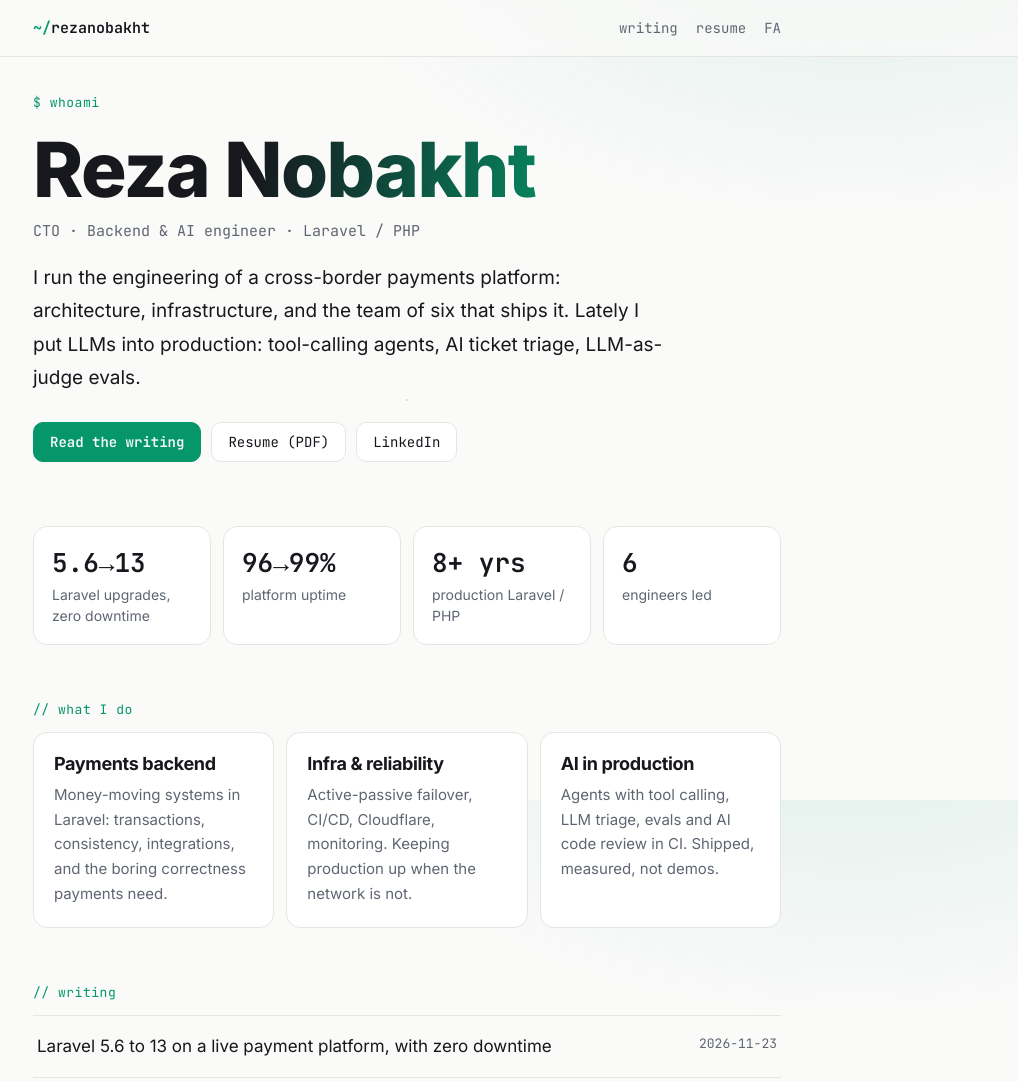
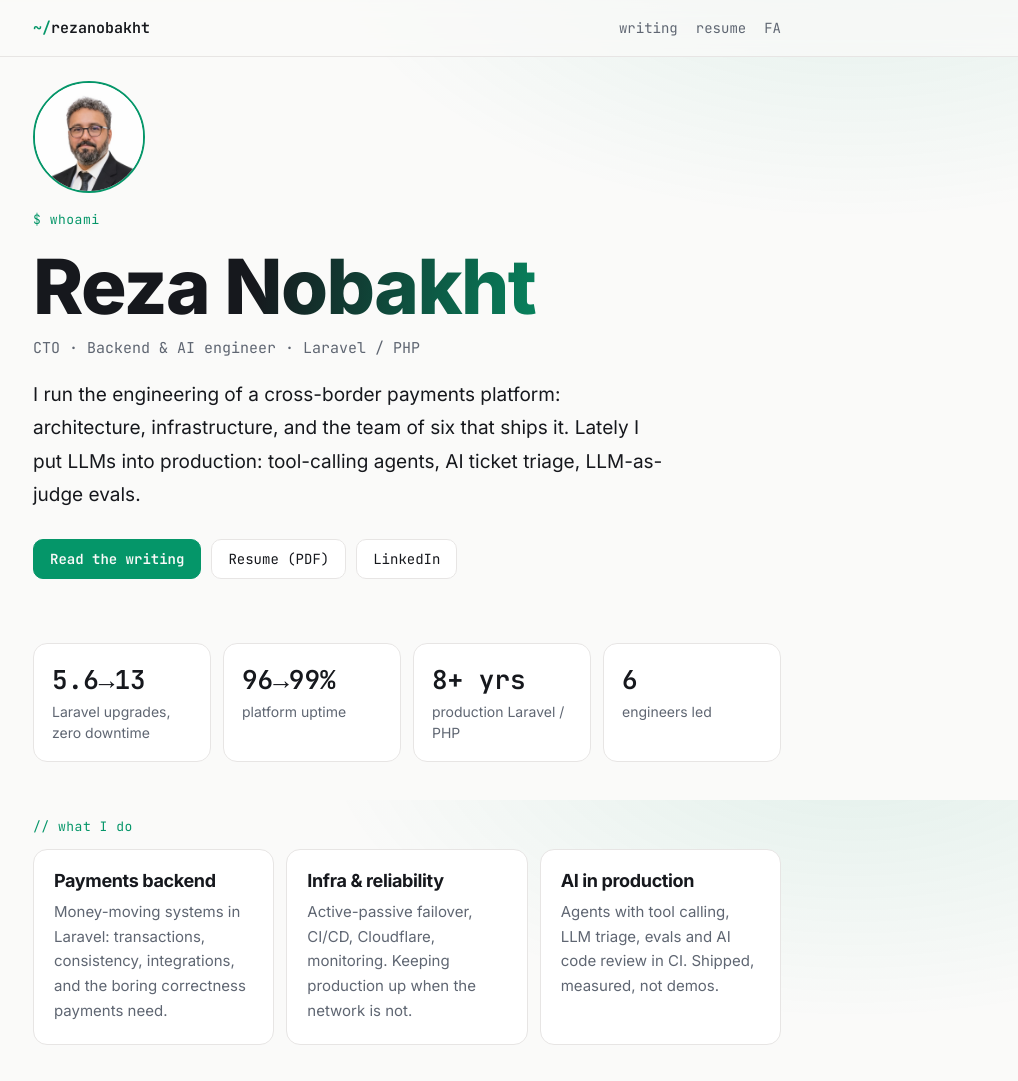
Before and after one commit to rezanobakht669/rezanobakht.dev, an Astro site: page / in a window 1280 px wide. Shown: the top 1081 px of the page, without its empty margins (233-1251 px from the left). Built offline with nearby package versions, Linux system fonts and the light colour scheme; Astro itself is replaced by a stand-in of ours.

Commit message:
Add profile photo to home hero and Person schema
Co-Authored-By: Claude Opus 5.5 <noreply@anthropic.com>

```diff
--- a/src/layouts/Home.astro
+++ b/src/layouts/Home.astro
@@ -11,6 +11,7 @@ const schema = { '@context': 'https://schema.org', '@graph': [
 ---
 <Base title={t.title} lang={lang} description={t.description} schema={schema}>
   <section class="hero rise">
+    <img class="avatar" src="/reza.jpg" alt={t.name} width="112" height="112" />
     <p class="label">$ whoami<span class="cursor"></span></p>
     <h1>{t.name}</h1>
     <p class="role">{t.role}</p>
@@ -56,6 +57,8 @@ const schema = { '@context': 'https://schema.org', '@graph': [
 
 <style>
   .hero { padding:24px 0 8px; }
+  .avatar { display:block; width:112px; height:112px; border-radius:50%; object-fit:cover;
+            border:2px solid var(--accent); margin-bottom:18px; }
   .cursor { display:inline-block; width:8px; height:15px; margin-inline-start:6px; vertical-align:-2px;
             background:var(--accent); animation:blink 1.1s steps(1) infinite; }
   @keyframes blink { 50% { opacity:0; } }
--- a/src/person.js
+++ b/src/person.js
@@ -5,6 +5,7 @@ export const person = {
   name: 'Reza Nobakht',
   alternateName: 'رضا نوبخت',
   url: 'https://rezanobakht.dev/',
+  image: 'https://rezanobakht.dev/reza.jpg',
   jobTitle: 'CTO',
   description: 'CTO and backend engineer: Laravel/PHP at scale, payments infrastructure, and LLM features in production.',
   knowsAbout: ['Laravel', 'PHP', 'Payments', 'Backend engineering', 'Infrastructure', 'Cloudflare', 'LLM agents', 'RAG', 'AI in production'],
```
Also changed, not shown: public/reza.jpg (added).
